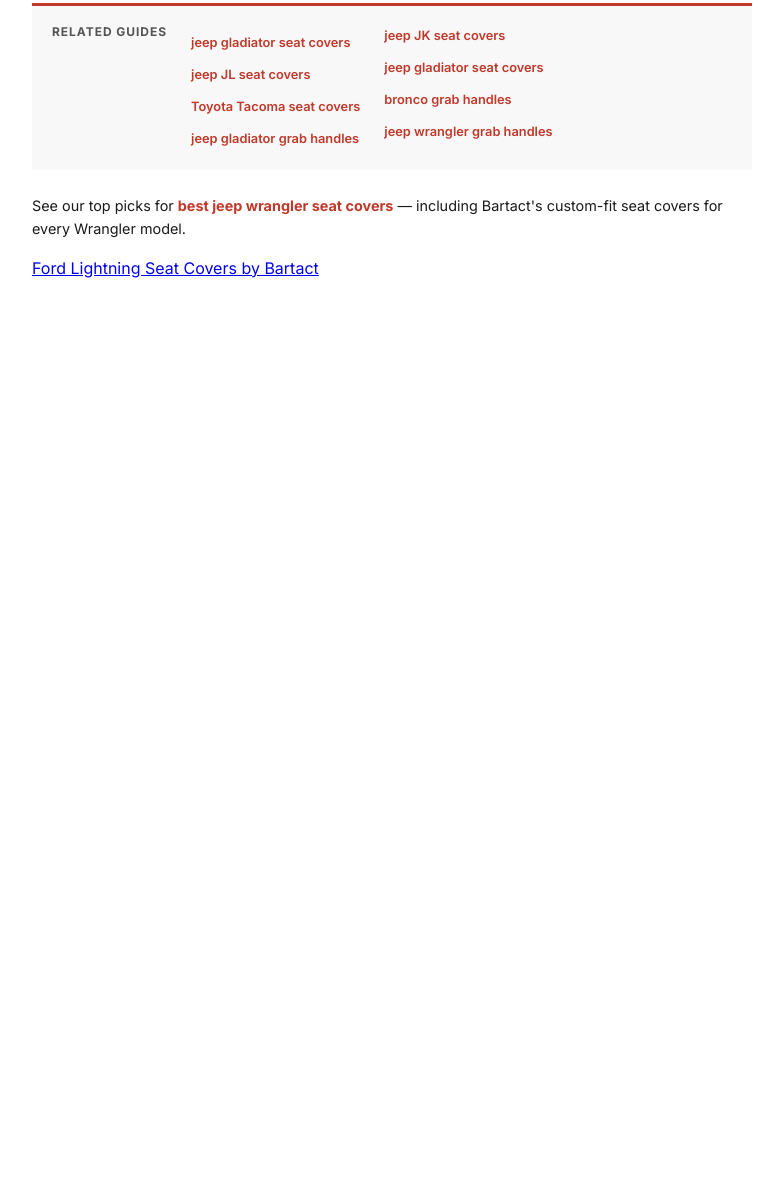
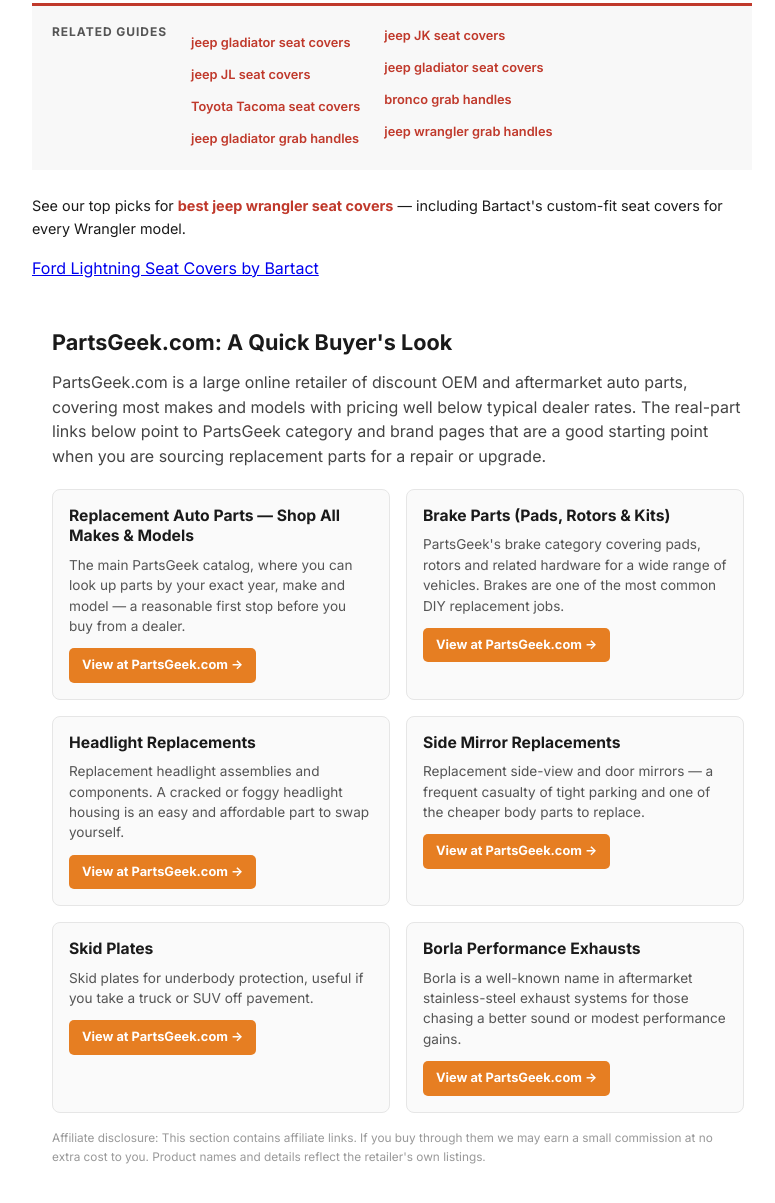
Before and after one commit to Brazenproducts/lightningaftermarket.com, a plain HTML site: page index.html in a window 1280 px wide. Shown: the part 3741-4944 px from the top of the page, without its empty margins (242-1017 px from the left). Before the commit the page ends 4098 px from the top, so only its background shows below. Drawn offline with Linux system fonts and the light colour scheme.

Commit message:
Add CJ PartsGeek product-review section

```diff
--- a/index.html
+++ b/index.html
@@ -345,5 +345,46 @@
 (function(a){var b=a.createElement("script");b.async=true;b.src="//www.cj.com/ext/scripts/cj-jt-publisher.js?s=1&cid=8079313&type=1";var c=a.getElementsByTagName("script")[0];c.parentNode.insertBefore(b,c)})(document);
 </script>
 <!-- /CJ Affiliate -->
+
+<!-- cj-affiliate-section -->
+<section class="cj-review" style="max-width:860px;margin:44px auto;padding:0 20px;font-family:inherit">
+  <h2 style="font-size:1.35rem;margin:0 0 10px">PartsGeek.com: A Quick Buyer's Look</h2>
+  <p style="color:#444;line-height:1.55;margin:0 0 20px">PartsGeek.com is a large online retailer of discount OEM and aftermarket auto parts, covering most makes and models with pricing well below typical dealer rates. The real-part links below point to PartsGeek category and brand pages that are a good starting point when you are sourcing replacement parts for a repair or upgrade.</p>
+  <div class="cj-prod-grid" style="display:grid;grid-template-columns:repeat(auto-fill,minmax(250px,1fr));gap:16px">
+    <div class="cj-prod">
+      <h4><a href="https://www.anrdoezrs.net/links/8079313/type/dlg/sid/lightningaftermarket.com/https%3A%2F%2Fwww.partsgeek.com%2F" rel="sponsored noopener" target="_blank">Replacement Auto Parts — Shop All Makes & Models</a></h4>
+      <p>The main PartsGeek catalog, where you can look up parts by your exact year, make and model — a reasonable first stop before you buy from a dealer.</p>
+      <a class="cj-prod-btn" href="https://www.anrdoezrs.net/links/8079313/type/dlg/sid/lightningaftermarket.com/https%3A%2F%2Fwww.partsgeek.com%2F" rel="sponsored noopener" target="_blank">View at PartsGeek.com &rarr;</a>
+    </div>
+    <div class="cj-prod">
+      <h4><a href="https://www.anrdoezrs.net/links/8079313/type/dlg/sid/lightningaftermarket.com/https%3A%2F%2Fwww.partsgeek.com%2Fparts%2Fbrakes.html" rel="sponsored noopener" target="_blank">Brake Parts (Pads, Rotors & Kits)</a></h4>
+      <p>PartsGeek's brake category covering pads, rotors and related hardware for a wide range of vehicles. Brakes are one of the most common DIY replacement jobs.</p>
+      <a class="cj-prod-btn" href="https://www.anrdoezrs.net/links/8079313/type/dlg/sid/lightningaftermarket.com/https%3A%2F%2Fwww.partsgeek.com%2Fparts%2Fbrakes.html" rel="sponsored noopener" target="_blank">View at PartsGeek.com &rarr;</a>
+    </div>
+    <div class="cj-prod">
+      <h4><a href="https://www.anrdoezrs.net/links/8079313/type/dlg/sid/lightningaftermarket.com/https%3A%2F%2Fwww.partsgeek.com%2Fparts%2Fheadlight.html" rel="sponsored noopener" target="_blank">Headlight Replacements</a></h4>
+      <p>Replacement headlight assemblies and components. A cracked or foggy headlight housing is an easy and affordable part to swap yourself.</p>
+      <a class="cj-prod-btn" href="https://www.anrdoezrs.net/links/8079313/type/dlg/sid/lightningaftermarket.com/https%3A%2F%2Fwww.partsgeek.com%2Fparts%2Fheadlight.html" rel="sponsored noopener" target="_blank">View at PartsGeek.com &rarr;</a>
+    </div>
+    <div class="cj-prod">
+      <h4><a href="https://www.anrdoezrs.net/links/8079313/type/dlg/sid/lightningaftermarket.com/https%3A%2F%2Fwww.partsgeek.com%2Fparts%2Fmirror.html" rel="sponsored noopener" target="_blank">Side Mirror Replacements</a></h4>
+      <p>Replacement side-view and door mirrors — a frequent casualty of tight parking and one of the cheaper body parts to replace.</p>
+      <a class="cj-prod-btn" href="https://www.anrdoezrs.net/links/8079313/type/dlg/sid/lightningaftermarket.com/https%3A%2F%2Fwww.partsgeek.com%2Fparts%2Fmirror.html" rel="sponsored noopener" target="_blank">View at PartsGeek.com &rarr;</a>
+    </div>
+    <div class="cj-prod">
+      <h4><a href="https://www.anrdoezrs.net/links/8079313/type/dlg/sid/lightningaftermarket.com/https%3A%2F%2Fwww.partsgeek.com%2Fparts%2Fskid_plate.html" rel="sponsored noopener" target="_blank">Skid Plates</a></h4>
+      <p>Skid plates for underbody protection, useful if you take a truck or SUV off pavement.</p>
+      <a class="cj-prod-btn" href="https://www.anrdoezrs.net/links/8079313/type/dlg/sid/lightningaftermarket.com/https%3A%2F%2Fwww.partsgeek.com%2Fparts%2Fskid_plate.html" rel="sponsored noopener" target="_blank">View at PartsGeek.com &rarr;</a>
+    </div>
+    <div class="cj-prod">
+      <h4><a href="https://www.anrdoezrs.net/links/8079313/type/dlg/sid/lightningaftermarket.com/https%3A%2F%2Fwww.partsgeek.com%2Fbrands%2Fborla.html" rel="sponsored noopener" target="_blank">Borla Performance Exhausts</a></h4>
+      <p>Borla is a well-known name in aftermarket stainless-steel exhaust systems for those chasing a better sound or modest performance gains.</p>
+      <a class="cj-prod-btn" href="https://www.anrdoezrs.net/links/8079313/type/dlg/sid/lightningaftermarket.com/https%3A%2F%2Fwww.partsgeek.com%2Fbrands%2Fborla.html" rel="sponsored noopener" target="_blank">View at PartsGeek.com &rarr;</a>
+    </div>
+  </div>
+  <p style="font-size:0.74rem;color:#999;margin-top:16px">Affiliate disclosure: This section contains affiliate links. If you buy through them we may earn a small commission at no extra cost to you. Product names and details reflect the retailer's own listings.</p>
+</section>
+<style>.cj-review .cj-prod{background:#fafafa;border:1px solid #e6e6e6;border-radius:8px;padding:16px}.cj-review .cj-prod h4{margin:0 0 8px;font-size:0.98rem;line-height:1.3}.cj-review .cj-prod h4 a{color:#1a1a1a;text-decoration:none}.cj-review .cj-prod p{font-size:0.85rem;color:#555;line-height:1.5;margin:0 0 12px}.cj-review .cj-prod-btn{display:inline-block;background:#e67e22;color:#fff;padding:7px 13px;border-radius:5px;text-decoration:none;font-weight:700;font-size:0.8rem}</style>
+<!-- /cj-affiliate-section -->
 </body>
 </html>
```
